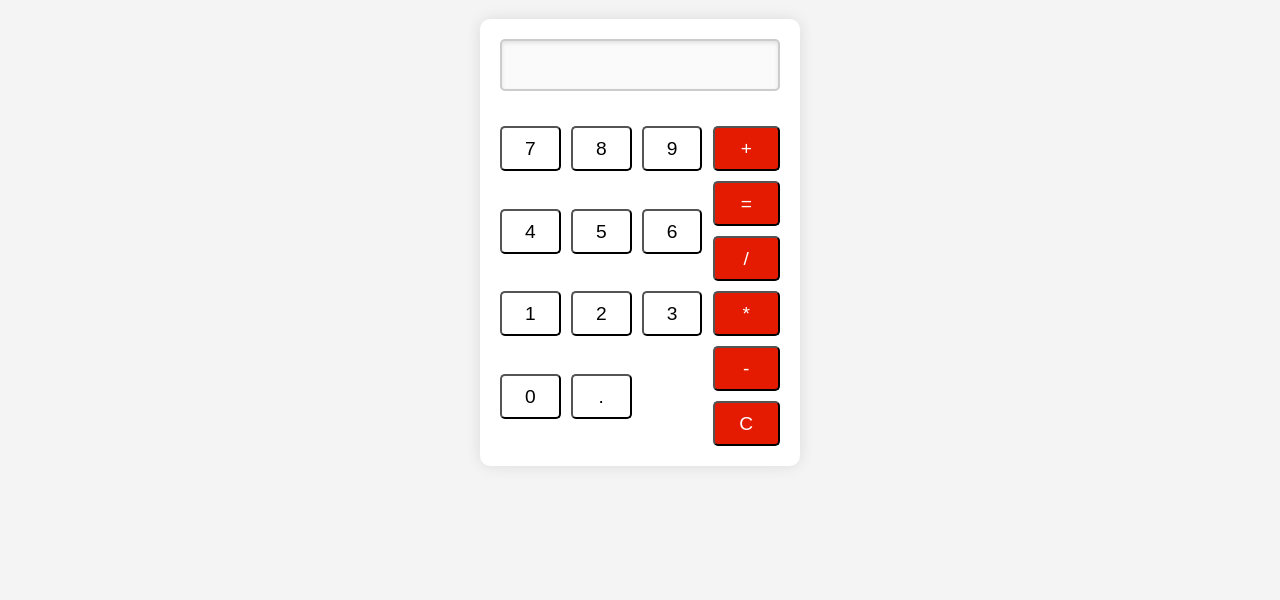
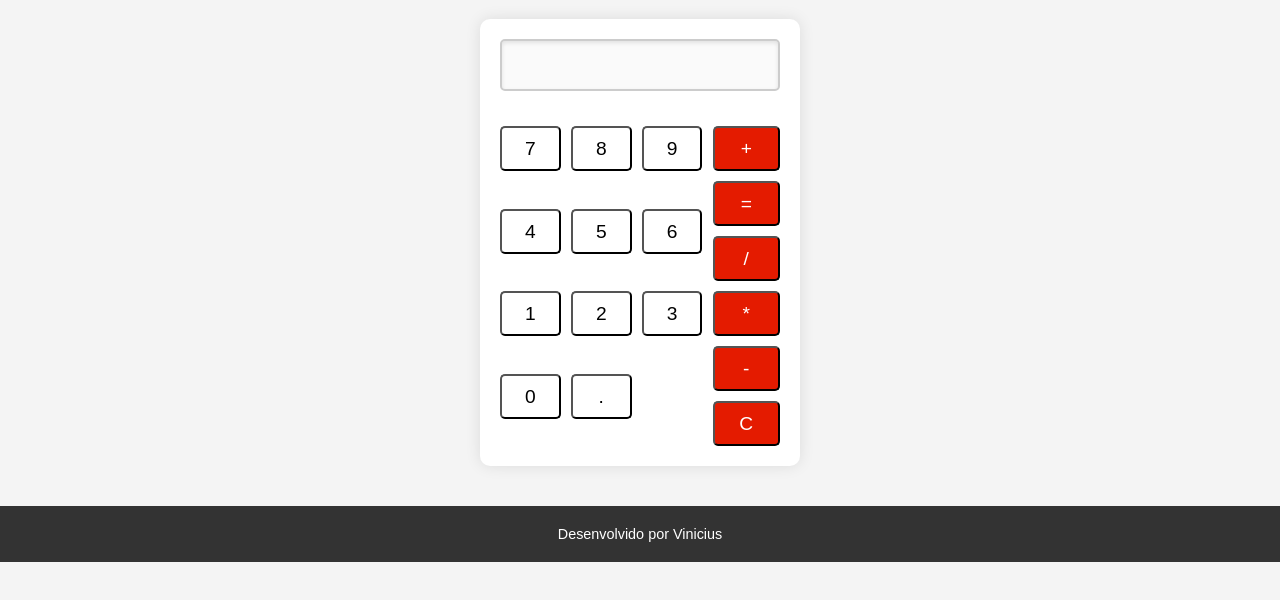
Before and after one commit to ViniciusSavianDeArruda/Calculadora, a plain HTML site: page index.html in a window 1280 px wide. Shown: the part 86-686 px from the top of the page. Drawn offline with Linux system fonts and the light colour scheme.

Commit message:
Adicionar footer e remover arquivo teste.md

```diff
--- a/index.html
+++ b/index.html
@@ -43,10 +43,15 @@
   </div>
 </div>
 
+  </main>
+
+  <footer>
+    <p>Desenvolvido por Vinicius</p>
+  </footer>
+
 </body>
 
 
 
 <script src="script.js"></script>
-</body>
 </html>
--- a/styles.css
+++ b/styles.css
@@ -92,3 +92,16 @@ button.operator:hover {
     align-items: stretch; /* garante que os botões tenham largura total */
     /* removi justify-content: space-between para evitar espaçamento estranho */
 }
+
+footer {
+    text-align: center;
+    margin-top: 30px;
+    padding: 20px;
+    background-color: #333;
+    color: #fff;
+    font-size: 0.9em;
+}
+
+footer p {
+    margin: 0;
+}
```
Also changed, not shown: 1 other file.
